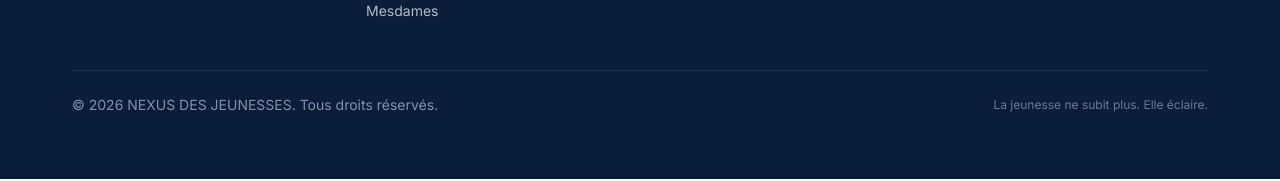
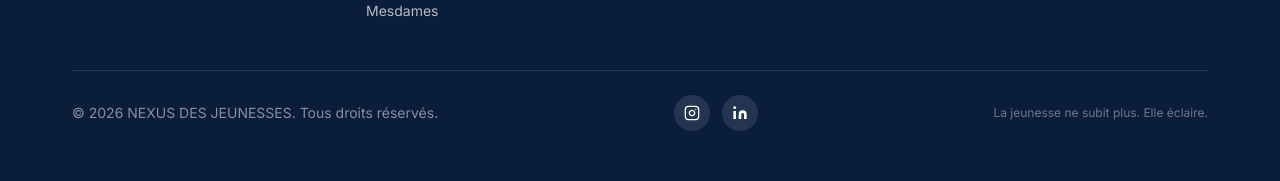
Before and after one commit to Onykas/nexus-jeunesses, a Next.js app: page /spectacle in a window 1280 px wide. Shown: the part 2471-2652 px from the top of the page. Built offline with nearby package versions, Linux system fonts and the light colour scheme; no server answers.

Commit message:
mise a jour

```diff
--- a/app/api/inscriptions/route.ts
+++ b/app/api/inscriptions/route.ts
@@ -2,6 +2,8 @@ import { NextRequest, NextResponse } from 'next/server';
 import { prisma } from '@/lib/db';
 import { sendConfirmationEmail } from '@/lib/email';
 import { generateICalendar, sanitizeInput, rateLimit } from '@/lib/utils';
+
+export const maxDuration = 30;
 
 const rateLimitMap = new Map<string, { count: number; ts: number }>();
 
--- a/components/Footer.tsx
+++ b/components/Footer.tsx
@@ -121,10 +121,38 @@ export default function Footer() {
           </div>
         </div>
 
-        <div className="border-t border-white/10 mt-12 pt-6 flex flex-col sm:flex-row justify-between items-center gap-3">
+        <div className="border-t border-white/10 mt-12 pt-6 flex flex-col sm:flex-row justify-between items-center gap-4">
           <p className="font-inter text-white/50 text-sm">
             © 2026 NEXUS DES JEUNESSES. Tous droits réservés.
           </p>
+          <div className="flex items-center gap-3">
+            <a
+              href="https://www.instagram.com/nexusjeunesses"
+              target="_blank"
+              rel="noopener noreferrer"
+              aria-label="NEXUS sur Instagram"
+              className="w-9 h-9 rounded-full bg-white/10 hover:bg-white/20 flex items-center justify-center transition-colors duration-200"
+            >
+              <svg viewBox="0 0 24 24" width="16" height="16" fill="none" stroke="currentColor" strokeWidth="2" strokeLinecap="round" strokeLinejoin="round" className="text-white">
+                <rect x="2" y="2" width="20" height="20" rx="5" ry="5"/>
+                <path d="M16 11.37A4 4 0 1 1 12.63 8 4 4 0 0 1 16 11.37z"/>
+                <line x1="17.5" y1="6.5" x2="17.51" y2="6.5"/>
+              </svg>
+            </a>
+            <a
+              href="https://www.linkedin.com/company/nexusjeunesses"
+              target="_blank"
+              rel="noopener noreferrer"
+              aria-label="NEXUS sur LinkedIn"
+              className="w-9 h-9 rounded-full bg-white/10 hover:bg-white/20 flex items-center justify-center transition-colors duration-200"
+            >
+              <svg viewBox="0 0 24 24" width="16" height="16" fill="currentColor" className="text-white">
+                <path d="M16 8a6 6 0 0 1 6 6v7h-4v-7a2 2 0 0 0-2-2 2 2 0 0 0-2 2v7h-4v-7a6 6 0 0 1 6-6z"/>
+                <rect x="2" y="9" width="4" height="12"/>
+                <circle cx="4" cy="4" r="2"/>
+              </svg>
+            </a>
+          </div>
           <p className="font-inter text-white/40 text-xs">
             La jeunesse ne subit plus. Elle éclaire.
           </p>
--- a/components/ui/ConfirmationModal.tsx
+++ b/components/ui/ConfirmationModal.tsx
@@ -98,7 +98,7 @@ export default function ConfirmationModal({ onClose }: { onClose: () => void })
           <p className="font-inter text-[#212121]/50 text-xs text-center mb-3">Partagez l'événement</p>
           <div className="flex gap-2 justify-center">
             <a
-              href={`https://www.instagram.com/`}
+              href="https://www.instagram.com/nexusjeunesses"
               target="_blank"
               rel="noopener noreferrer"
               className="flex items-center gap-2 bg-gradient-to-r from-purple-600 to-pink-500 text-white text-xs font-raleway font-semibold px-4 py-2 rounded-lg hover:opacity-90 transition-opacity"
@@ -109,7 +109,7 @@ export default function ConfirmationModal({ onClose }: { onClose: () => void })
               Instagram
             </a>
             <a
-              href={`https://www.linkedin.com/sharing/share-offsite/?url=${encodeURIComponent('https://nexusjeunesses.org/spectacle')}&summary=${shareText}`}
+              href={`https://www.linkedin.com/sharing/share-offsite/?url=${encodeURIComponent('https://nexusjeunesses.org/spectacle')}`}
               target="_blank"
               rel="noopener noreferrer"
               className="flex items-center gap-2 bg-[#0077B5] text-white text-xs font-raleway font-semibold px-4 py-2 rounded-lg hover:opacity-90 transition-opacity"
```
Also changed, not shown: 1 other file (tests, documents, lock files or other folders).
